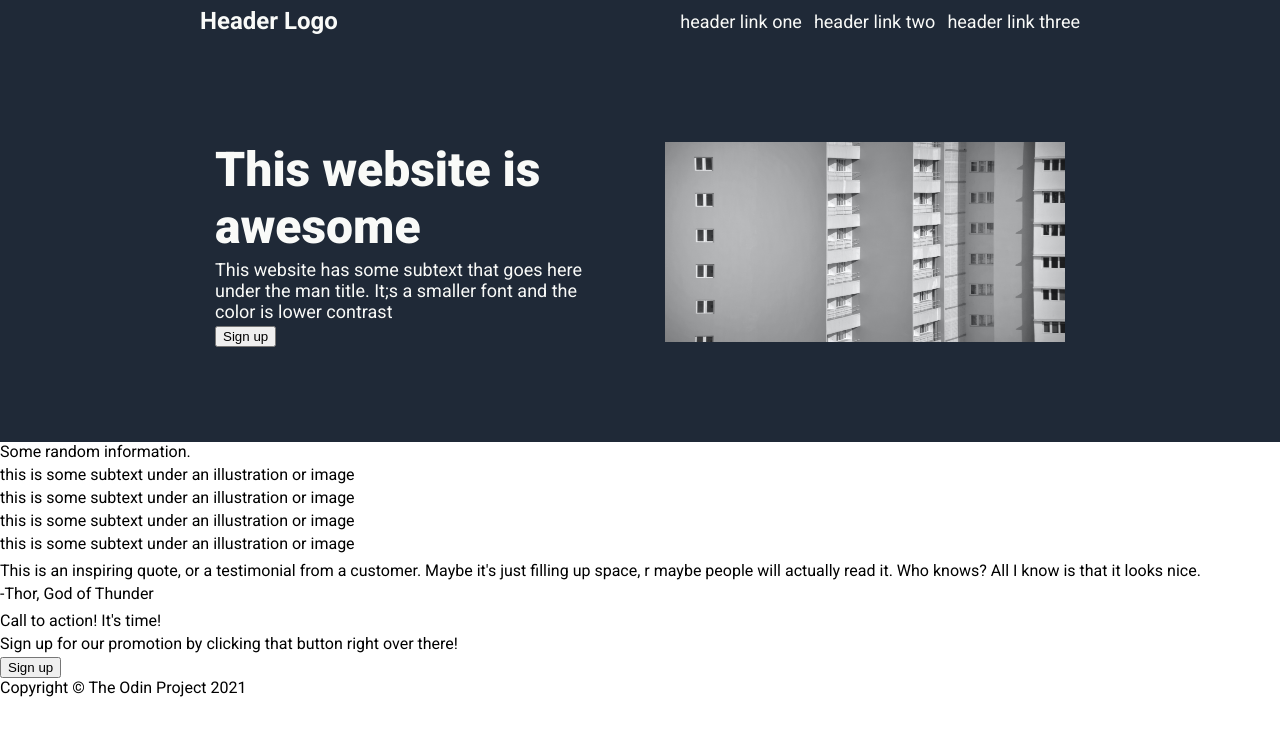
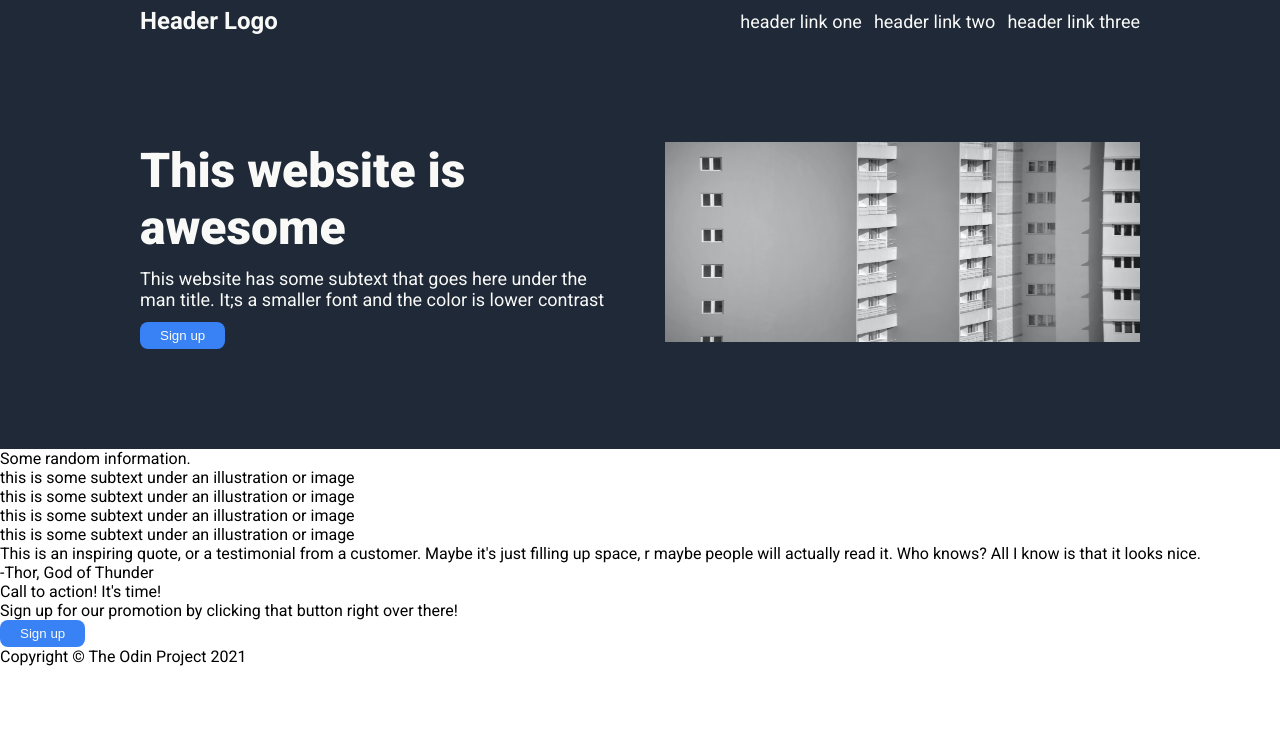
Before and after one commit to mmajapahitnw/landing-page, a plain HTML site: page index.html in a window 1280 px wide. Drawn offline with Linux system fonts and the light colour scheme.

Commit message:
Complete container-1 div

```diff
--- a/index.html
+++ b/index.html
@@ -11,6 +11,7 @@
     <title>Landing Page</title>
 </head>
 <body>
+    <div class="container-1">
         <div class="header">
             Header Logo
             <ul>
@@ -19,13 +20,14 @@
                 <li>header link three</li>
             </ul>
         </div>
-    <div class="container-1">
+        <div class="title-card">
             <div class="left-box">
-            <p class="title-page">This website is awesome</p>
+                <p class="title-name">This website is awesome</p>
                 <p class="subtitle">This website has some subtext that goes here under the man title. It;s a smaller font and the color is lower contrast</p>
                 <button>Sign up</button>
             </div>
             <img src="./img/img-1.jpg" alt="image-of website">
+        </div>
     </div>
     <div class="container-2">
         Some random information.
--- a/style.css
+++ b/style.css
@@ -10,29 +10,27 @@ body {
 }
 
 p {
-    margin: 4px 0;
+    margin: 0;
 }
 
-.header,
 .container-1 {
     background-color: #1f2937;
-    padding: 0 200px;
+    padding: 0;
     display: flex;
+    flex-direction: column;
     align-items: center;
     color: #f9faf8;
 }
 
 .header {
-    justify-content: space-between;
+    flex: 0 1 auto;
+    width: 1000px;
     height: 42px;
     font-size: 24px;
     font-weight: 700;
-}
-
-.container-1 {
-    gap: 50px;
-    justify-content: center;
-    height: 400px;
+    display: flex;
+    align-items: center;
+    justify-content: space-between;
 }
 
 ul {
@@ -45,20 +43,40 @@ ul {
     font-weight: 400;
 }
 
-.left-box {
-    width: 400px;
+.title-card {
+    flex: 1 1 auto;
+    width: 1000px;
+    padding: 100px 0;
+    display: flex;
+    gap: 50px;
+    justify-content: center;
 }
 
-.title-page {
+.left-box {
+    flex: 1;
+}
+
+.title-name {
     font-weight: 900;
     font-size: 48px;
+    margin-bottom: 12px;
 }
 
 .subtitle {
     font-size: 18px;
+    margin-bottom: 12px;
+}
+
+button {
+    padding: 6px 20px;
+    border-radius: 8px;
+    background-color: #3882f6;
+    color: #f9faf8;
+    border: none;
 }
 
 img {
     width: 400px;
     height: 200px;
+    flex: 1;
 }
```
Lines whose indentation alone changed are shown as unchanged.
